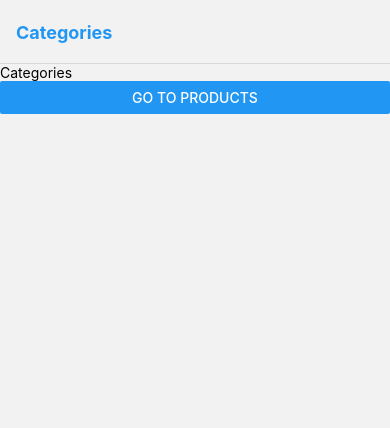
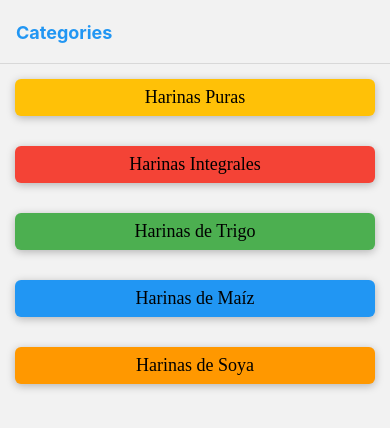
Before and after one commit to MVAgus/shopapp, a React Native app: screen /Categories in a window 390 px wide. Shown: the top 428 px of the page. Built offline with nearby package versions, Linux system fonts and the light colour scheme.

Commit message:
creacion de categoria de items y pasaje de propiedades en la navegacion

```diff
--- /dev/null
+++ b/src/components/categories/index.js
@@ -0,0 +1,20 @@
+import {Text, TouchableOpacity, View} from 'react-native';
+
+import React from 'react';
+import styles from './styles';
+
+const CategoryItem = ({item, onSelected}) => {
+  return (
+    <View style={styles.container}>
+      <TouchableOpacity
+        style={[styles.containerTouchable, {backgroundColor: item.color}]}
+        onPress={() => onSelected(item)}>
+        <View>
+          <Text style={styles.title}>{item.title}</Text>
+        </View>
+      </TouchableOpacity>
+    </View>
+  );
+};
+
+export default CategoryItem;
--- a/src/navigation/index.js
+++ b/src/navigation/index.js
@@ -23,7 +23,19 @@
                 }
             }} >
                 <Stack.Screen name="Categories" component={Categories} />
-                <Stack.Screen name="Products" component={Products} />
+                {/*en el caso de que querramos que la vista tenga un nombre en particular
+                vamos a utilizar options = {{title: 'titulo}}*/}
+                <Stack.Screen
+                name="Products"
+                component={Products}
+                options={({route}) => ({
+                    title:route.params.name,
+                    headerStyle: {
+                        backgroundColor: route.params.color
+                    }})}
+
+
+                />
                 <Stack.Screen name="ProductDetail" component={ProductDetail} />
             </Stack.Navigator>
         </NavigationContainer>
--- a/src/screens/categories/index.js
+++ b/src/screens/categories/index.js
@@ -1,19 +1,43 @@
-import React from 'react';
- import {
+import {
+   Button,
+   FlatList,
    SafeAreaView,
    Text,
-   View,
-   Button
- } from 'react-native';
+   View
+} from 'react-native';
 
- import styles from './styles';
+import {CATEGORIES} from '../../utils/data/categories';
+import CategoryItem from '../../components/categories';
+import React from 'react';
+import styles from './styles';
 
- const Categories = ({navigation}) => {
+const Categories = ({navigation}) => {
+
+  const handleSelectedCategory = (item) => {
+
+    navigation.navigate('Products',
+      {
+        categoryId: item.id,
+        name: item.title,
+        color: item.color,
+      }
+    );
+  }
+  const renderCategories = ({item}) => {
+    return (
+      <CategoryItem item={item} onSelected={handleSelectedCategory} />
+    )
+  }
+
+
    return (
      <SafeAreaView style={styles.container}>
        <View style={styles.container}>
-         <Text>Categories</Text>
-         <Button title="Go to Products" onPress={() => navigation.navigate('Products')} />
+       <FlatList
+            data={CATEGORIES}
+            renderItem={renderCategories}
+            keyExtractor={item => item.id}
+          />
        </View>
      </SafeAreaView>
    );
```
